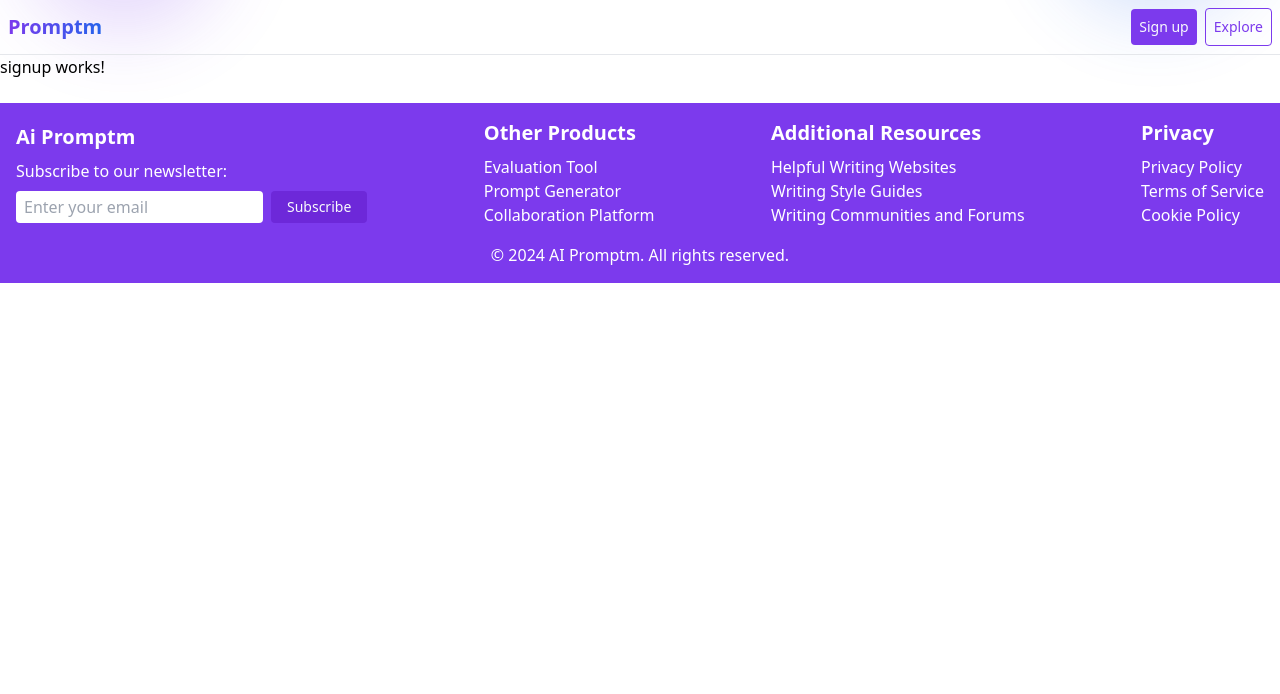
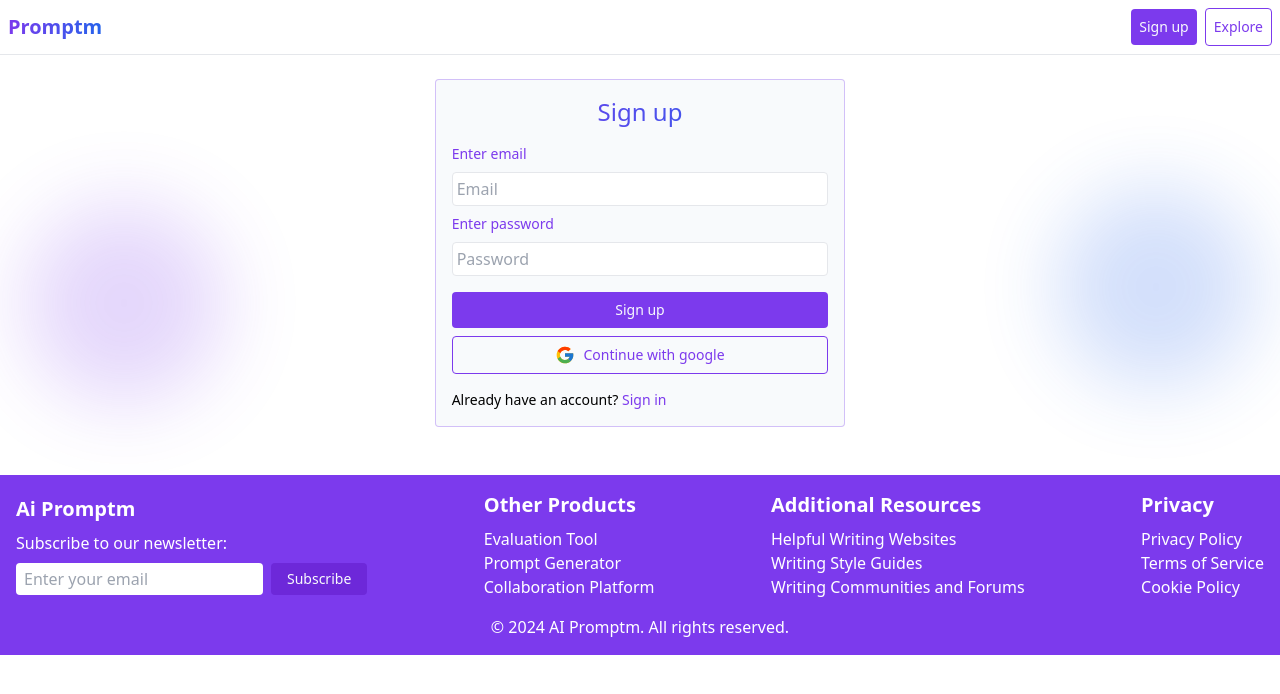
Before and after one commit to ashsajal1/ai-promptm, an Angular app: page /signup in a window 1280 px wide. Shown: the top 694 px of the page. Built offline with nearby package versions, Linux system fonts and the light colour scheme.

Commit message:
Design signup page

```diff
--- a/src/app/shared/pages/signup/signup.component.html
+++ b/src/app/shared/pages/signup/signup.component.html
@@ -1 +1,32 @@
-<p>signup works!</p>
+<section class="p-6">
+  <form class="flex flex-col gap-4 w-9/12 md:w-1/3 border border-opacity-30 border-primary rounded bg-light m-auto p-4">
+    <h2 class="font-extralight text-2xl text-center gradient-text">Sign up</h2>
+    <div class="flex flex-col items-center gap-2">
+      <label class="text-left w-full text-sm text-primary font-extralight" for="email">Enter email</label>
+      <input
+        id="email"
+        class="outline-none rounded p-1 border w-full focus:border-primary transition-all duration-300"
+        placeholder="Email"
+        type="email"
+      />
+      <label class="text-left w-full text-sm text-primary font-extralight" for="email">Enter password</label>
+      <input
+        class="outline-none rounded p-1 border w-full  focus:border-primary transition-all duration-300"
+        placeholder="Password"
+        type="password"
+      />
+    </div>
+
+    <div class="flex flex-col items-center gap-2">
+      <button type="submit" class="btn w-full">Sign up</button>
+      <div class="btn-outline w-full flex flex-row-reverse items-center justify-center gap-2">Continue with google
+        <svg xmlns="http://www.w3.org/2000/svg" x="0px" y="0px" width="20" height="20" viewBox="0 0 48 48">
+            <path fill="#FFC107" d="M43.611,20.083H42V20H24v8h11.303c-1.649,4.657-6.08,8-11.303,8c-6.627,0-12-5.373-12-12c0-6.627,5.373-12,12-12c3.059,0,5.842,1.154,7.961,3.039l5.657-5.657C34.046,6.053,29.268,4,24,4C12.955,4,4,12.955,4,24c0,11.045,8.955,20,20,20c11.045,0,20-8.955,20-20C44,22.659,43.862,21.35,43.611,20.083z"></path><path fill="#FF3D00" d="M6.306,14.691l6.571,4.819C14.655,15.108,18.961,12,24,12c3.059,0,5.842,1.154,7.961,3.039l5.657-5.657C34.046,6.053,29.268,4,24,4C16.318,4,9.656,8.337,6.306,14.691z"></path><path fill="#4CAF50" d="M24,44c5.166,0,9.86-1.977,13.409-5.192l-6.19-5.238C29.211,35.091,26.715,36,24,36c-5.202,0-9.619-3.317-11.283-7.946l-6.522,5.025C9.505,39.556,16.227,44,24,44z"></path><path fill="#1976D2" d="M43.611,20.083H42V20H24v8h11.303c-0.792,2.237-2.231,4.166-4.087,5.571c0.001-0.001,0.002-0.001,0.003-0.002l6.19,5.238C36.971,39.205,44,34,44,24C44,22.659,43.862,21.35,43.611,20.083z"></path>
+            </svg>
+      </div>
+    </div>
+    <div>
+        <p class="text-sm">Already have an account? <a routerLink="/signin" class="text-primary">Sign in</a></p>
+    </div>
+  </form>
+</section>
```
